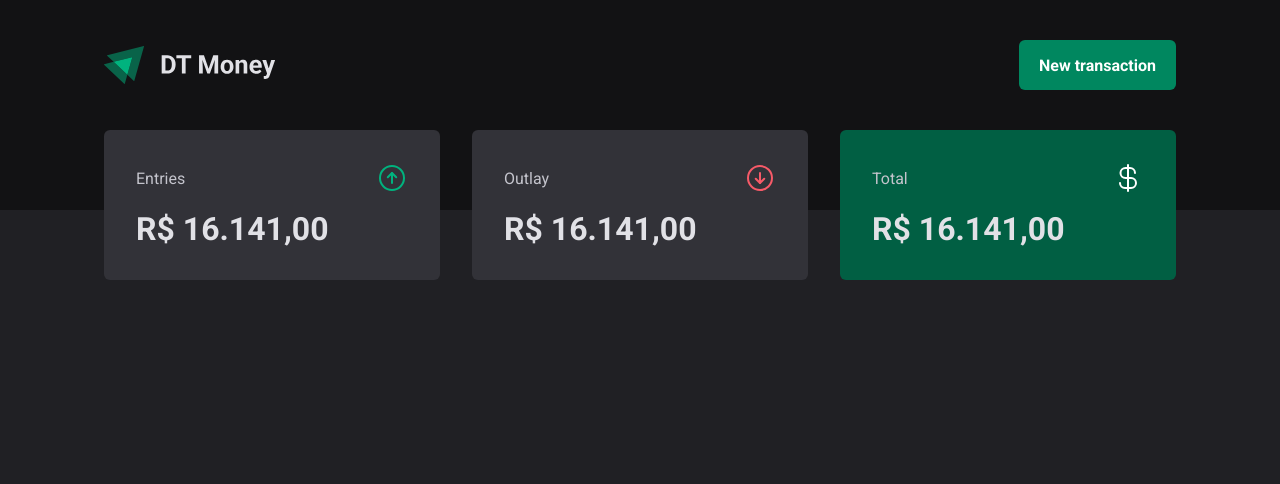
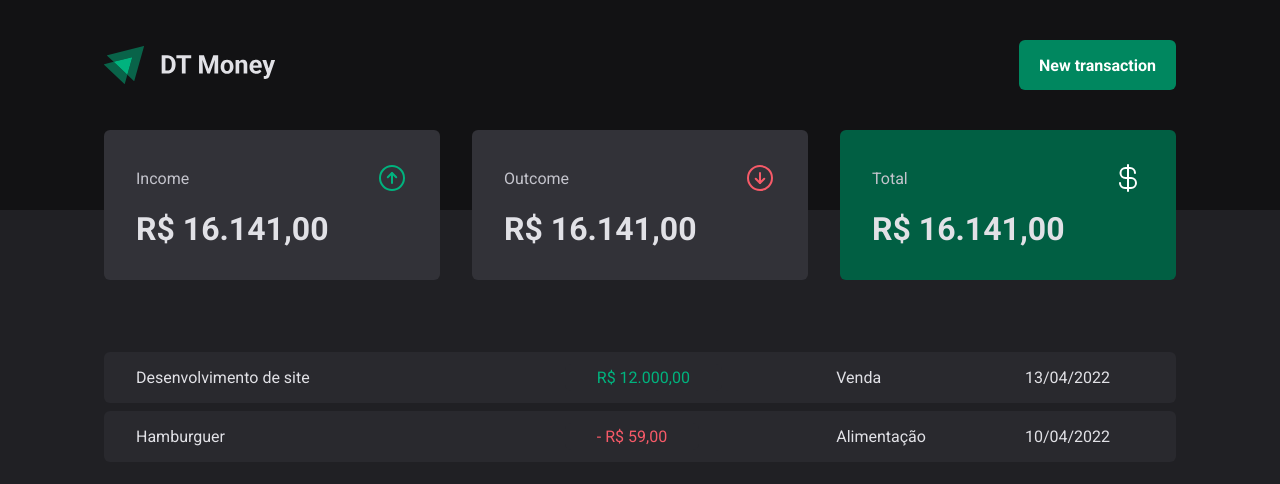
Before and after one commit to BrunoFay/DT-money, a React (Vite) app: page / in a window 1280 px wide. Shown: the top 484 px of the page. Built offline with nearby package versions, Linux system fonts and the light colour scheme.

Commit message:
NEW add trasaction table html with css

```diff
--- a/src/components/Summary/index.tsx
+++ b/src/components/Summary/index.tsx
@@ -7,14 +7,14 @@
     <SummaryContainer>
       <SummaryCard>
         <header>
-          <span>Entries</span>
+          <span>Income</span>
           <ArrowCircleUp size={32} color={'#00B37E'}/>
         </header>
         <strong>R$ 16.141,00</strong>
       </SummaryCard>
       <SummaryCard>
         <header>
-          <span>Outlay</span>
+          <span>Outcome</span>
           <ArrowCircleDown size={32} color={'#F75A68'}/>
         </header>
         <strong>R$ 16.141,00</strong>
--- a/src/pages/Transactions/index.tsx
+++ b/src/pages/Transactions/index.tsx
@@ -1,12 +1,31 @@
 import React from 'react'
 import Header from '../../components/Header'
 import Summary from '../../components/Summary'
+import { PriceTable, TransactionsContainer, TransactionTable } from './styles'
 
 export default function Transactions() {
   return (
     <div>
       <Header/>
       <Summary/>
+      <TransactionsContainer>
+        <TransactionTable>
+         <tbody>
+          <tr>
+            <td width='40%'>Desenvolvimento de site</td>
+           <td> <PriceTable variant='income'>R$ 12.000,00</PriceTable></td>
+            <td>Venda</td>
+            <td>13/04/2022</td>
+          </tr>
+          <tr>
+            <td width='40%'>Hamburguer</td>
+           <td> <PriceTable variant='outcome'>- R$ 59,00</PriceTable></td>
+            <td>Alimentação</td>
+            <td>10/04/2022</td>
+          </tr>
+         </tbody>
+        </TransactionTable>
+      </TransactionsContainer>
     </div>
   )
 }
--- a/src/pages/Transactions/styles.ts
+++ b/src/pages/Transactions/styles.ts
@@ -0,0 +1,33 @@
+import styled from "styled-components";
+
+export const TransactionsContainer = styled.main`
+  width: 100%;
+  max-width: 1120px;
+  margin: 4rem auto 0 ;
+  padding: 0 1.5rem;
+`
+export const TransactionTable = styled.table`
+  width: 100%;
+  border-collapse: separate;
+  border-spacing: 0 0.5rem;
+
+  td {
+    padding: 0.25rem 2rem;
+    background: ${props=>props.theme['gray-700']};
+
+    &:first-child {
+      border-top-left-radius: 6px;
+      border-bottom-left-radius: 6px;
+    }
+    &:last-child {
+      border-top-right-radius: 6px;
+      border-bottom-right-radius: 6px;
+    }
+ }
+`
+interface PriceTableProps {
+  variant:'income'|'outcome'
+}
+export const PriceTable = styled.td<PriceTableProps>`
+  color: ${props=>props.variant === 'income'?props.theme['green-300']:props.theme['red-300']}
+`
```
